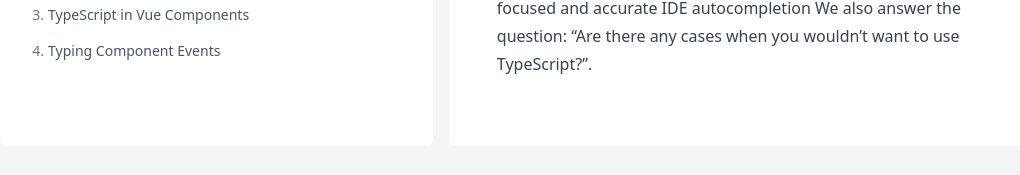
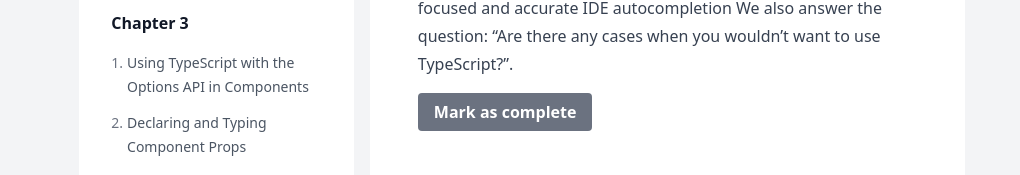
Before and after one commit to haosmos/nuxt-app, a Nuxt app: page /course/chapter/1-chapter-1/lesson/1-introduction-to-typescript-with-vue-js-3 in a window 1280 px wide. Shown: the part 741-916 px from the top of the page, without its empty margins (118-1138 px from the left). Built offline with nearby package versions, Linux system fonts and the light colour scheme.

Commit message:
added basic layout

```diff
--- /dev/null
+++ b/components/LessonCompleteButton.client.vue
@@ -0,0 +1,35 @@
+<template>
+  <label
+    :class="{
+      'bg-green-500': modelValue,
+      'bg-gray-500': !modelValue,
+    }"
+
+    class="rounded text-white font-bold py-2 px-4 cursor-pointer"
+  >
+    <input
+      :value="modelValue"
+      class="hidden"
+      type="checkbox"
+      @input="() => $emit('update:modelValue', !modelValue)"
+    />
+    {{ modelValue ? 'Completed!' : 'Mark as complete' }}
+  </label>
+</template>
+
+<script setup>
+defineProps({
+  modelValue: {
+    type: Boolean,
+    default: false,
+  },
+});
+
+defineEmits(['update:modelValue']);
+</script>
+
+<style scoped>
+::selection {
+  display: none;
+}
+</style>
--- a/composables/useCourse.ts
+++ b/composables/useCourse.ts
@@ -1,16 +1,46 @@
 import courseData from './courseData';
 
-export const useCourse = () => {
+type Lesson = {
+  title: string;
+  slug: string;
+  number: number;
+  downloadUrl: string;
+  videoId: number;
+  text: string;
+  sourceUrl?: string;
+};
+
+type Chapter = {
+  title: string;
+  slug: string;
+  number: number;
+  lessons: Lesson[];
+};
+
+type Course = {
+  title: string;
+  chapters: Chapter[];
+};
+
+export const useCourse = (): Course => {
+  const chapters: Chapter[] = courseData.chapters.map(
+    (chapter) => {
+      const lessons: Lesson[] = chapter.lessons.map(
+        (lesson) => ({
+          ...lesson,
+          path: `/course/chapter/${chapter.slug}/lesson/${lesson.slug}`,
+        })
+      );
+
+      return {
+        ...chapter,
+        lessons,
+      };
+    }
+  );
+
   return {
     ...courseData,
-    chapters: courseData.chapters.map(
-      (chapter) => ({
-        ...chapter,
-        lessons: chapter.lessons.map((lesson) => ({
-          ...lesson,
-          path: `/course/chapter/${chapter.slug}/lesson/${lesson.slug}`
-        }))
-      })
-    )
+    chapters,
   };
 };
--- /dev/null
+++ b/layouts/default.vue
@@ -0,0 +1,7 @@
+<template>
+  <div
+    class="p-12 bg-gray-100 w-full h-full min-h-screen flex flex-col items-center"
+  >
+    <slot />
+  </div>
+</template>
--- a/nuxt.config.ts
+++ b/nuxt.config.ts
@@ -3,5 +3,6 @@
   modules: [
     '@nuxt/devtools',
     '@nuxtjs/tailwindcss',
+    '@vueuse/nuxt',
   ],
 })
--- a/pages/course.vue
+++ b/pages/course.vue
@@ -1,7 +1,4 @@
 <template>
-  <div
-    class="p-12 bg-gray-100 w-full h-full min-h-screen flex flex-col items-center"
-  >
   <div class="prose mb-12">
     <h1>
       <span class="font-medium">
@@ -13,10 +10,9 @@
 
   <div class="flex flex-row justify-center flex-grow">
     <div
-        class="prose mr-4 p-8 bg-white rounded-md min-w-[20ch] flex flex-col"
+      class="prose mr-4 p-8 bg-white rounded-md min-w-[20ch] max-w-[30ch] flex flex-col"
     >
       <h3>Chapters</h3>
-
       <div
         v-for="chapter in chapters"
         :key="chapter.slug"
@@ -27,10 +23,13 @@
           v-for="(lesson, index) in chapter.lessons"
           :key="lesson.slug"
           :class="{
-              'text-blue-500': lesson.path === $route.fullPath,
-              'text-gray-600': lesson.path !== $route.fullPath
+            'text-blue-500':
+              lesson.path === $route.fullPath,
+            'text-gray-600':
+              lesson.path !== $route.fullPath,
           }"
          :to="lesson.path"
+
           class="flex flex-row space-x-1 no-underline prose-sm font-normal py-1 px-4 -mx-4"
         >
           <span class="text-gray-500"
@@ -39,12 +38,10 @@
           <span>{{ lesson.title }}</span>
         </NuxtLink>
       </div>
-
     </div>
 
     <div class="prose p-12 bg-white rounded-md w-[65ch]">
       <NuxtPage />
-      </div>
     </div>
   </div>
 </template>
@@ -52,9 +49,3 @@
 <script setup>
 const { chapters } = useCourse();
 </script>
-
-<!--<style scoped>-->
-<!--.router-link-active {-->
-<!--  @apply text-blue-500;-->
-<!--}-->
-<!--</style>-->
--- a/pages/course/chapter/[chapterSlug]/lesson/[lessonSlug].vue
+++ b/pages/course/chapter/[chapterSlug]/lesson/[lessonSlug].vue
@@ -1,34 +1,29 @@
 <template>
   <div>
     <p class="mt-0 uppercase font-bold text-slate-400 mb-1">
-      Lesson {{ chapter.number }} - {{ lesson.number }}
+      Lesson {{ chapter.number }} - {{ lesson.number}}
     </p>
+
     <h2 class="my-0">{{ lesson.title }}</h2>
     <div class="flex space-x-4 mt-2 mb-8">
-      <a
-        v-if="lesson.sourceUrl"
-        :href="lesson.sourceUrl"
-        class="font-normal text-md text-gray-500"
-      >
+      <NuxtLink v-if="lesson.sourceUrl" :to="lesson.sourceUrl" class="font-normal text-md text-gray-500">
         Download Source Code
-      </a>
-      <a
-        v-if="lesson.downloadUrl"
-        :href="lesson.downloadUrl"
-        class="font-normal text-md text-gray-500"
-      >
+      </NuxtLink>
+      <NuxtLink v-if="lesson.downloadUrl" :to="lesson.downloadUrl" class="font-normal text-md text-gray-500">
         Download Video
-      </a>
+      </NuxtLink>
     </div>
-    <VideoPlayer
-      v-if="lesson.videoId"
-      :videoId="lesson.videoId"
-    />
+    <VideoPlayer v-if="lesson.videoId" :videoId="lesson.videoId" />
     <p>{{ lesson.text }}</p>
+
+    <LessonCompleteButton :model-value="isLessonComplete" @update:model-value="toggleComplete" />
+
   </div>
 </template>
 
 <script setup>
+import { useLocalStorage } from '@vueuse/core';
+
 const course = useCourse();
 const route = useRoute();
 
@@ -51,4 +46,26 @@
   title,
 });
 
+const progress = useLocalStorage('progress', []);
+
+const isLessonComplete = computed(() => {
+  if (!progress.value[chapter.value.number - 1]) {
+    return false;
+  }
+
+  if (!progress.value[chapter.value.number - 1][lesson.value.number - 1]) {
+    return false;
+  }
+
+  return progress.value[chapter.value.number - 1][lesson.value.number - 1];
+});
+
+const toggleComplete = () => {
+  if (!progress.value[chapter.value.number - 1]) {
+    progress.value[chapter.value.number - 1] = [];
+  }
+
+  progress.value[chapter.value.number - 1][lesson.value.number - 1] =
+    !isLessonComplete.value;
+};
 </script>
```
Also changed, not shown: package.json (+6 -1 lines), 1 other file (tests, documents, lock files or other folders). Lines whose indentation alone changed are shown as unchanged.
